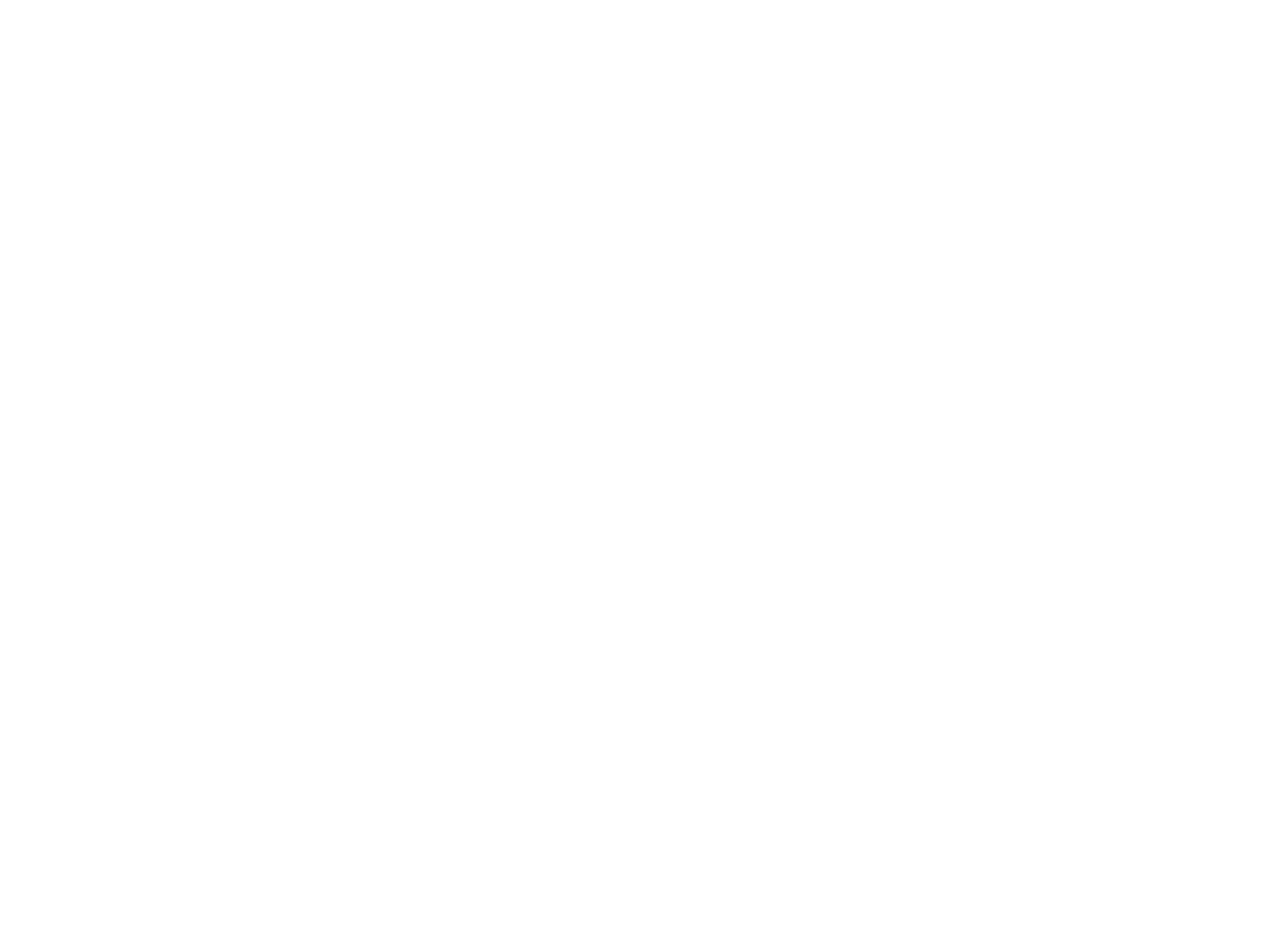
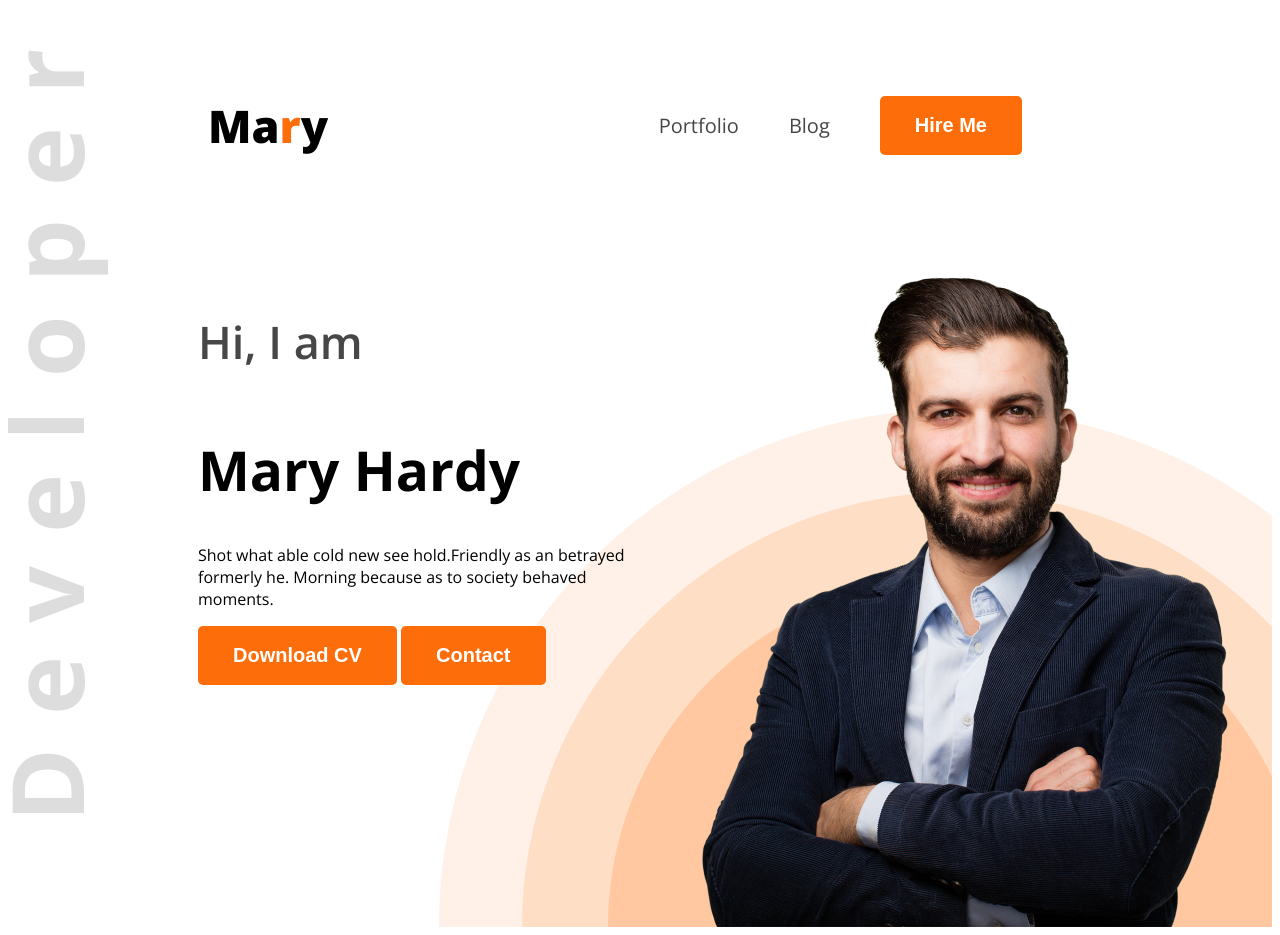
Before and after one commit to Mehedi2231/web-dev-portfolio, a plain HTML site: page index.html in a window 1280 px wide. Before the commit the page ends 800 px from the top, so only its background shows below. Drawn offline with nearby package versions, Linux system fonts and the light colour scheme.

Commit message:
background image

```diff
--- /dev/null
+++ b/Styles/Portfolio.css
@@ -0,0 +1,77 @@
+
+
+.open-sans-normal {
+    font-family: "Open Sans", sans-serif;
+    font-optical-sizing: auto;
+    font-style: normal;
+    font-variation-settings:
+      "wdth" 100;
+  }
+
+  .text-primary{
+    color: #FD6E0A;
+  }
+  .dark-2{
+   color: #474747;
+  }
+  .header{
+    background-image: url(../images/developer.png), url(../images/header_bg.png);
+    background-repeat: no-repeat;
+    background-position: top left, right bottom;
+  }
+
+/* Nav styles */
+nav{
+    display: flex;
+    align-items: center;
+    justify-content: space-between;
+    margin: 50px 200px;
+}
+nav ul{
+  display: flex;
+  align-items: center;
+
+}
+.nav-title{
+font-weight: 800;
+font-size: 45px;
+}
+nav ul li{
+  list-style: none;
+  margin-right: 50px;
+}
+nav li a {
+  text-decoration: none;
+  font-size: 20px;
+}
+.btn-primary{
+  background-color: #FD6E0A;
+  font-weight: bold;
+  border: none;
+  font-size: 20px;
+  color:white ;
+  padding: 18px 35px;
+  border-radius: 5px;
+}
+
+/* banner styles */
+.banner{
+  display: flex;
+  justify-content: space-between;
+  margin: 0 35px 0 190px;
+}
+.banner-content{
+  width: 585px;
+  height: 337px;
+}
+.banner-greetings{
+  font-size: 45px;
+  font-weight: 600;
+}
+.banner-title{
+  font-weight: bold;
+  font-size: 55px;
+}
+.banner-profile-pic{
+  width: 584px;
+}
--- a/index.html
+++ b/index.html
@@ -4,11 +4,33 @@
     <meta charset="UTF-8">
     <meta name="viewport" content="width=device-width, initial-scale=1.0">
     <title>Web Developer portfolio </title>
+    <link rel="preconnect" href="https://fonts.googleapis.com">
+<link rel="preconnect" href="https://fonts.gstatic.com" crossorigin>
+<link href="https://fonts.googleapis.com/css2?family=Open+Sans:ital,wght@0,300..800;1,300..800&display=swap" rel="stylesheet">
+    <link rel="stylesheet" href="../web-dev-portfolio/Styles/Portfolio.css">
 </head>
-<body>
-    <head>
+<body class="open-sans-normal">
+    <header class="header">
+          <nav>
+            <h3 class="nav-title">Ma<span class="text-primary">r</span>y</h3>
+            <ul>
+                <li><a class="dark-2" href="">Portfolio</a></li>
+                <li><a class="dark-2" href="">Blog</a></li>
+                <li><a href=""><button class="btn-primary">Hire Me</button></a></li>
+            </ul>
+          </nav>
+          <div class="banner">
+            <div class="banner-content">
+                <h4 class="banner-greetings dark-2">Hi, I am</h4>
+                <h1 class="banner-title">Mary Hardy</h1>
+                <p class="banner-description">Shot what able cold new see hold.Friendly as an betrayed formerly he. Morning because as to society behaved moments.</p>
+                <button class="btn-primary">Download CV</button>
+                <button class="btn-primary">Contact</button>
+            </div>
+            <img class="banner-profile-pic" src="images/hardy.png" alt="">
 
-    </head>
+          </div>
+    </header>
     <main>
 
     </main>
```
